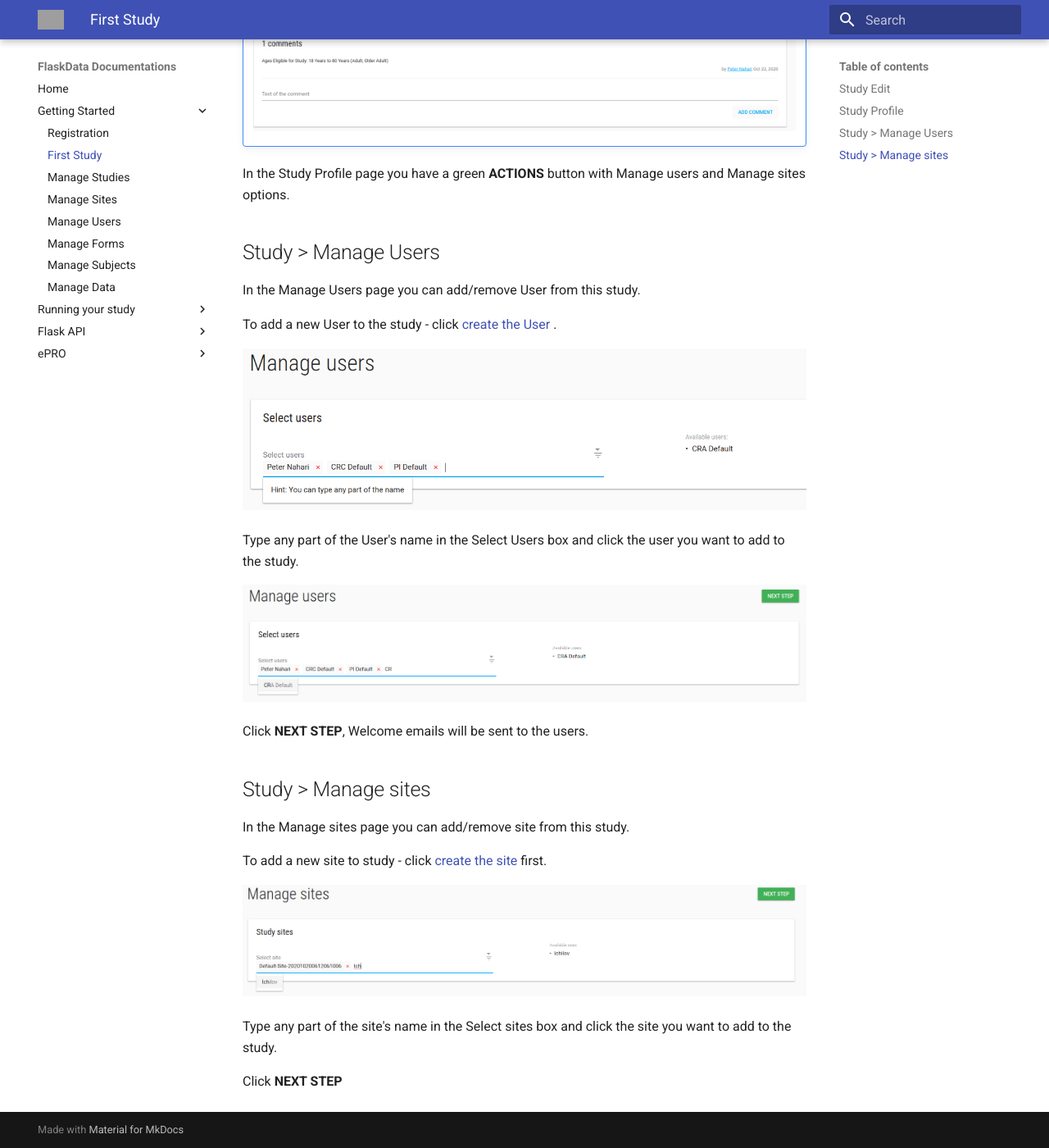
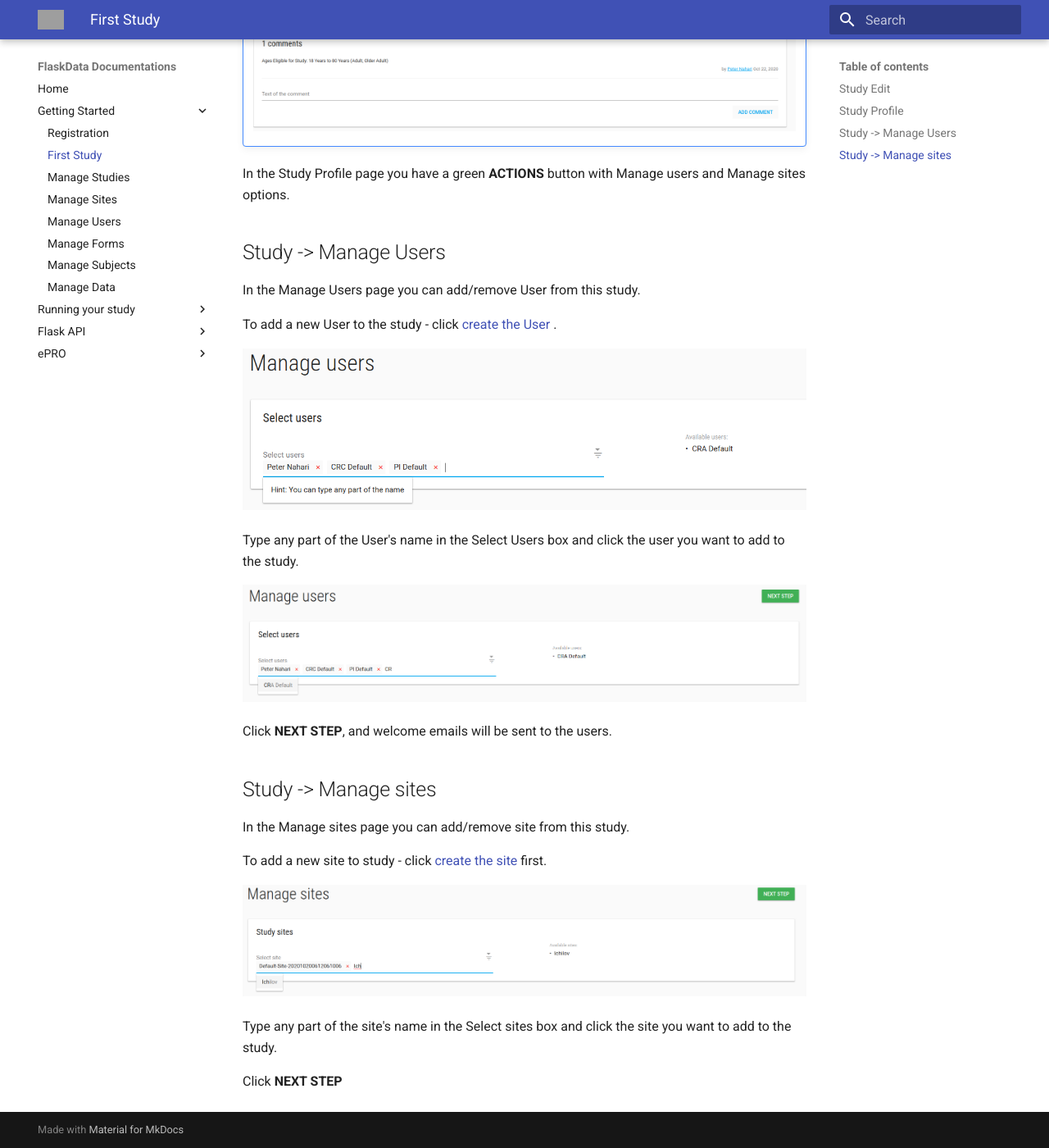
Before and after one commit to onlyjazz/flask-docs, an MkDocs documentation site: the page built from docs/first_study.md, in a window 1280 px wide and 1400 px high, scrolled down 2094 px. Shown: the whole window at 82% size. Built offline with MkDocs 1.6.1 and Material for MkDocs 9.7.7, drawn with Linux system fonts in a browser that asks for light colours; some of the changed text lies outside the part shown; grey boxes are pictures that could not be loaded.

```diff
--- a/docs/first_study.md
+++ b/docs/first_study.md
@@ -8,7 +8,7 @@ To edit the study - check it, in **ACTIONS** click on **Edit** option.
 
 ![Screenshot](img/study/studies_index_actions.PNG)
 
- In edit study window you can define your study profile, definitions etc.
+ In edit study window you can define your study profile, definitions, etc.
 
  ![Screenshot](img/study/edit_study.PNG)
 
@@ -41,7 +41,7 @@ The Study Profile page shows your study's attributes; Alert rules, Analytic rule
 
 In the Study Profile page you have a green **ACTIONS**  button with Manage users and Manage sites options.
 
-##Study > Manage Users
+##Study -> Manage Users
 In the Manage Users page you can add/remove User from this study.
 
 To add a new User to the study - click [create the User](./manage_users.md#add-user) .
@@ -52,9 +52,9 @@ Type any part of the User's name in the Select Users box and click the user you
 
 ![Screenshot](img/study/study_mange_users_type.PNG)
 
-Click **NEXT STEP**, Welcome emails will be sent to the users.
+Click **NEXT STEP**, and welcome emails will be sent to the users.
 
-##Study > Manage sites
+##Study -> Manage sites
 In the Manage sites page you can add/remove site from this study.
 
 To add a new site to study - click [create the site](./manage_sites.md#add-a-new-site) first.
```
Also changed, not shown: docs/api_introduction.md (+3 -3 lines), docs/index.md (+2 -1 lines), docs/registration.md (+3 -3 lines).
